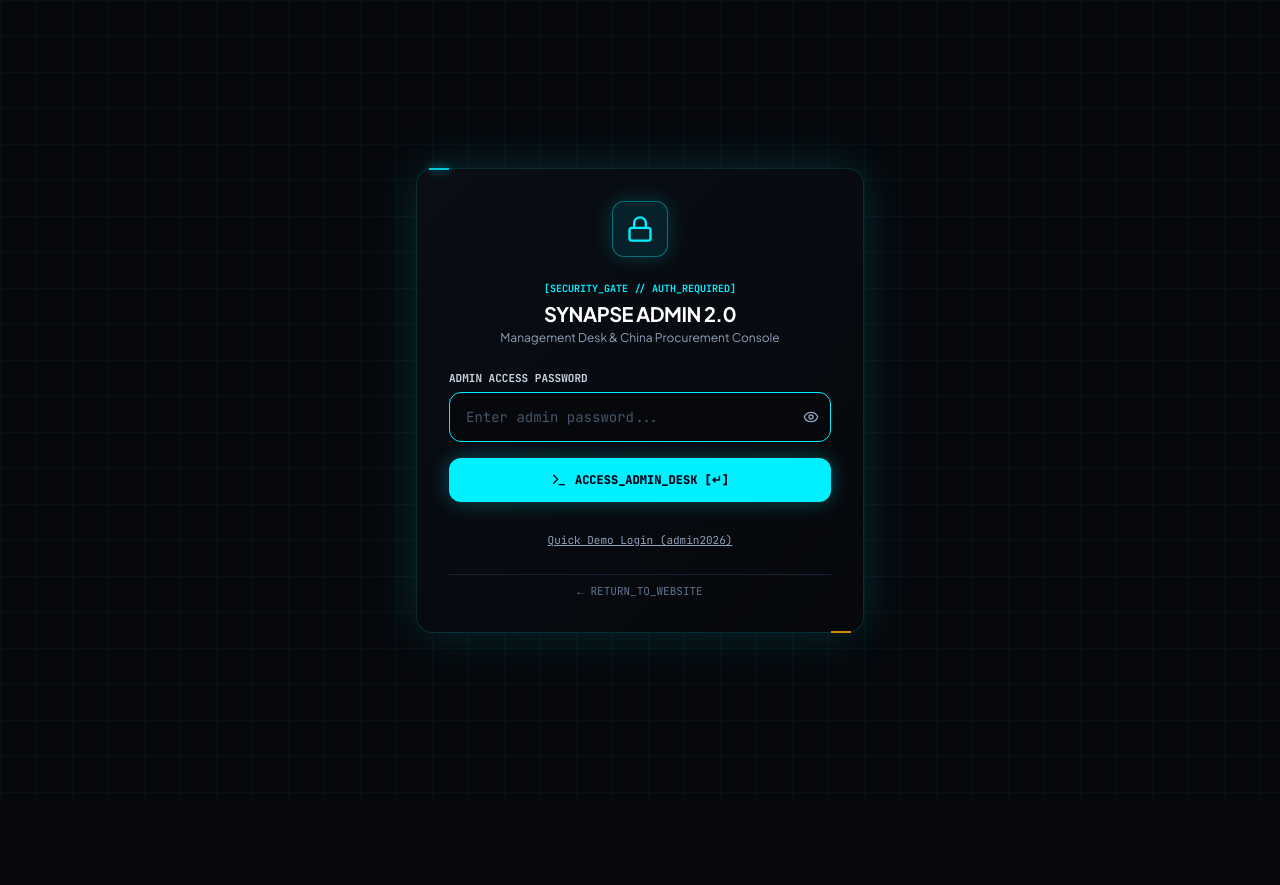
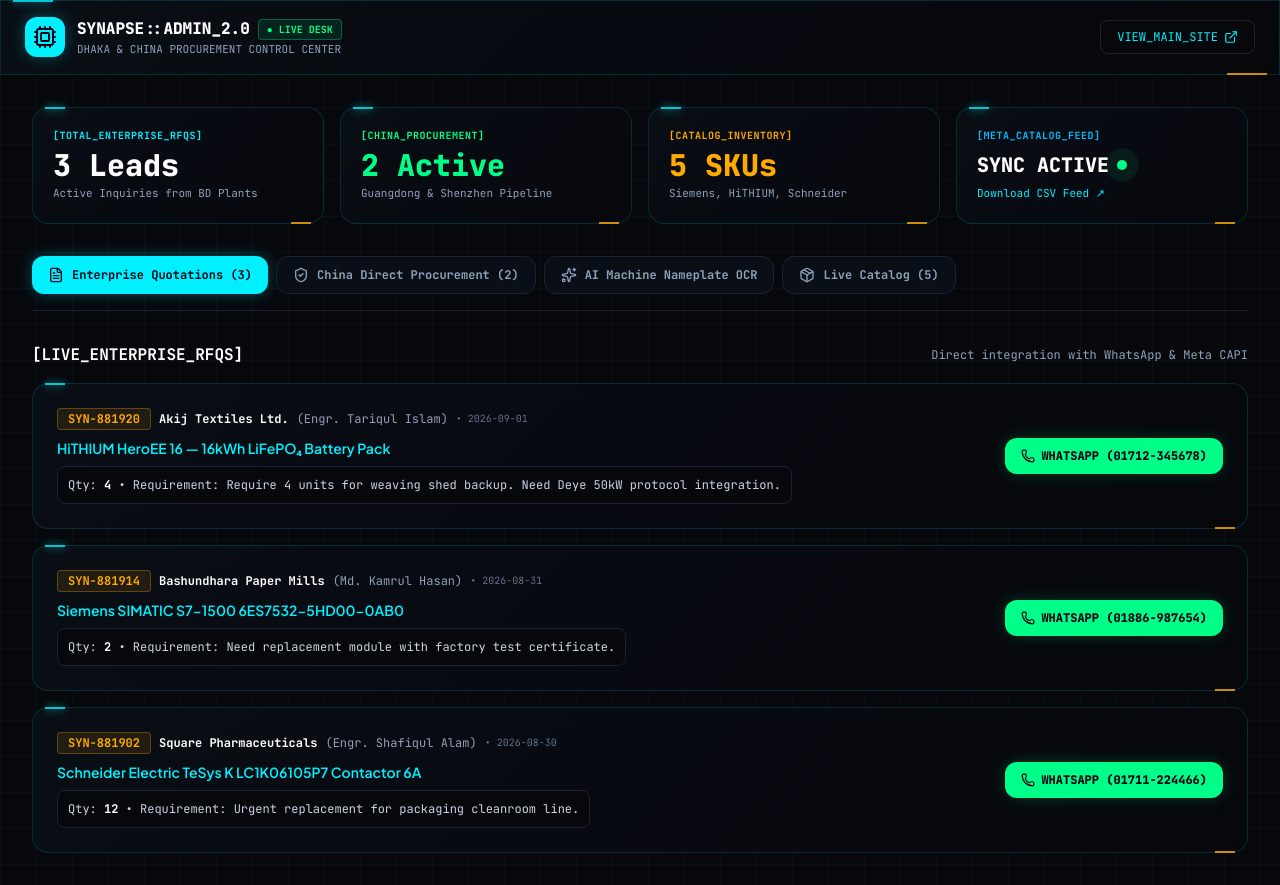
Before and after one commit to ibrahimibnerezwan-creator/synapse-engineering, a Next.js app: page /admin in a window 1280 px wide. Before the commit the page ends 800 px from the top, so only its background shows below. Built offline with nearby package versions, Linux system fonts and the light colour scheme.

Commit message:
fix(admin): open admin panel directly with live KPIs, RFQs, Sourcing, and OCR tools

```diff
--- a/src/app/admin/page.tsx
+++ b/src/app/admin/page.tsx
@@ -15,27 +15,25 @@
   CheckCircle2,
   AlertCircle,
   ArrowRight,
-  Lock,
-  Eye,
-  EyeOff,
-  Terminal
+  Terminal,
+  ExternalLink,
+  RefreshCw,
+  Search
 } from 'lucide-react';
 import { INITIAL_PRODUCTS } from '@/lib/data';
 
 export default function AdminDashboard() {
   const [activeTab, setActiveTab] = useState<'rfqs' | 'sourcing' | 'products' | 'ai-lister'>('rfqs');
-  const [password, setPassword] = useState('');
-  const [showPassword, setShowPassword] = useState(false);
-  const [errorMsg, setErrorMsg] = useState('');
-  const [authenticated, setAuthenticated] = useState(false);
+  const [searchQuery, setSearchQuery] = useState('');
 
-  // Mock RFQs for immediate demo in admin dashboard
-  const [rfqsList] = useState([
+  // Live RFQs
+  const [rfqsList, setRfqsList] = useState([
     {
       id: 'SYN-881920',
       contactName: 'Engr. Tariqul Islam',
       companyName: 'Akij Textiles Ltd.',
       phone: '01712-345678',
+      email: 'tariqul@akijtextiles.com',
       productTitle: 'HiTHIUM HeroEE 16 — 16kWh LiFePO₄ Battery Pack',
       quantity: 4,
       requirement: 'Require 4 units for weaving shed backup. Need Deye 50kW protocol integration.',
@@ -47,16 +45,29 @@
       contactName: 'Md. Kamrul Hasan',
       companyName: 'Bashundhara Paper Mills',
       phone: '01886-987654',
+      email: 'kamrul@bashundhara.com',
       productTitle: 'Siemens SIMATIC S7-1500 6ES7532-5HD00-0AB0',
       quantity: 2,
       requirement: 'Need replacement module with factory test certificate.',
       status: 'Quoted',
       date: '2026-08-31'
+    },
+    {
+      id: 'SYN-881902',
+      contactName: 'Engr. Shafiqul Alam',
+      companyName: 'Square Pharmaceuticals',
+      phone: '01711-224466',
+      email: 'shafiq@squarepharma.com',
+      productTitle: 'Schneider Electric TeSys K LC1K06105P7 Contactor 6A',
+      quantity: 12,
+      requirement: 'Urgent replacement for packaging cleanroom line.',
+      status: 'Processing',
+      date: '2026-08-30'
     }
   ]);
 
   // Sourcing Inquiries
-  const [sourcingList] = useState([
+  const [sourcingList, setSourcingList] = useState([
     {
       id: 'SRC-90112',
       clientName: 'Mustafa Ahmed',
@@ -65,23 +76,25 @@
       itemName: 'High-Temperature Kiln Thermocouple Sensor (Obsolete model)',
       specification: 'Type S, 1600°C rated, 1200mm probe length. Need OEM factory direct in China.',
       targetQuantity: 10,
-      status: 'Factory Matched (Guangdong)'
+      status: 'Factory Matched (Guangdong)',
+      leadTime: '7 Days Air Cargo'
+    },
+    {
+      id: 'SRC-90108',
+      clientName: 'Rashidul Karim',
+      companyName: 'Bengal Plastic Industries',
+      phone: '01819-334455',
+      itemName: 'Injection Molding Machine Hydraulic Servo Valve',
+      specification: 'Rexroth compatible 4WRKE series with calibration certificate.',
+      targetQuantity: 2,
+      status: 'Video QC Verified (Shenzhen)',
+      leadTime: 'In Transit to Dhaka'
     }
   ]);
 
   // AI Auto Lister State
   const [aiAnalyzing, setAiAnalyzing] = useState(false);
   const [aiResult, setAiResult] = useState<any>(null);
-
-  const handleLogin = (e: React.FormEvent) => {
-    e.preventDefault();
-    if (password === 'admin2026' || password.trim().toLowerCase() === 'admin') {
-      setAuthenticated(true);
-      setErrorMsg('');
-    } else {
-      setErrorMsg('Invalid password. Default password is: admin2026');
-    }
-  };
 
   const handleSimulateAiExtract = () => {
     setAiAnalyzing(true);
@@ -93,218 +106,187 @@
         modelNo: 'LC1D18M7',
         category: 'Industrial Automation',
         specs: {
-          Current: '18A (AC-3)',
-          Coil: '220V AC 50/60Hz',
-          Poles: '3P + 1 NO + 1 NC',
+          Current: '18A (AC-3, 440V)',
+          CoilVoltage: '220V AC 50/60Hz',
+          Poles: '3P + 1 NO + 1 NC Auxiliary',
           Durability: '15 Million Mechanical Cycles'
         },
         description:
           'Genuine Schneider TeSys D 18A 3-Pole Contactor for motor control and industrial panel automation. Sourced directly from authorized distributors in China.'
       });
       setAiAnalyzing(false);
-    }, 1200);
+    }, 1000);
   };
-
-  if (!authenticated) {
-    return (
-      <div className="min-h-screen bg-[#06080c] flex items-center justify-center p-4 tech-grid-bg">
-        <div className="w-full max-w-md p-8 rounded-2xl hud-panel border border-[#00f0ff]/40 bg-[#090e17] shadow-[0_0_50px_rgba(0,240,255,0.15)] space-y-6 text-center relative">
-          {/* Logo Badge */}
-          <div className="w-14 h-14 rounded-xl bg-[#00f0ff]/10 text-[#00f0ff] flex items-center justify-center mx-auto border border-[#00f0ff]/40 shadow-[0_0_20px_rgba(0,240,255,0.2)]">
-            <Lock className="w-7 h-7" />
-          </div>
-
-          <div>
-            <div className="text-[10px] mono text-[#00f0ff] font-bold">[SECURITY_GATE // AUTH_REQUIRED]</div>
-            <h3 className="text-xl font-bold text-white tracking-tight uppercase mt-1">Synapse Admin 2.0</h3>
-            <p className="text-xs text-slate-400 mt-0.5">Management Desk & China Procurement Console</p>
-          </div>
-
-          <form onSubmit={handleLogin} className="space-y-4 text-left">
-            <div>
-              <label className="text-[11px] mono text-slate-300 font-bold block mb-1.5">
-                ADMIN ACCESS PASSWORD
-              </label>
-              <div className="relative">
-                <input
-                  type={showPassword ? 'text' : 'password'}
-                  required
-                  autoFocus
-                  value={password}
-                  onChange={(e) => {
-                    setPassword(e.target.value);
-                    setErrorMsg('');
-                  }}
-                  placeholder="Enter admin password..."
-                  className="w-full px-4 py-3.5 pr-10 rounded-xl bg-[#06080c] border border-[#1a2234] text-white text-sm mono focus:outline-none focus:border-[#00f0ff] placeholder-slate-600"
-                />
-                <button
-                  type="button"
-                  onClick={() => setShowPassword(!showPassword)}
-                  className="absolute right-3 top-1/2 -translate-y-1/2 text-slate-400 hover:text-white"
-                >
-                  {showPassword ? <EyeOff className="w-4 h-4" /> : <Eye className="w-4 h-4" />}
-                </button>
-              </div>
-            </div>
-
-            {errorMsg && (
-              <div className="p-3 rounded-lg bg-rose-500/10 border border-rose-500/30 text-rose-400 text-xs mono flex items-center gap-2">
-                <AlertCircle className="w-4 h-4 shrink-0" />
-                <span>{errorMsg}</span>
-              </div>
-            )}
-
-            <button
-              type="submit"
-              className="w-full py-3.5 rounded-xl bg-[#00f0ff] hover:bg-[#38bdf8] text-slate-950 font-extrabold text-xs mono shadow-[0_0_20px_rgba(0,240,255,0.3)] transition-all flex items-center justify-center gap-2"
-            >
-              <Terminal className="w-4 h-4" />
-              <span>ACCESS_ADMIN_DESK [↵]</span>
-            </button>
-
-            {/* Quick Helper Button */}
-            <div className="text-center pt-2">
-              <button
-                type="button"
-                onClick={() => {
-                  setPassword('admin2026');
-                  setAuthenticated(true);
-                }}
-                className="text-[11px] mono text-slate-400 hover:text-[#00f0ff] underline"
-              >
-                Quick Demo Login (admin2026)
-              </button>
-            </div>
-          </form>
-
-          <div className="text-[11px] mono text-slate-500 pt-2 border-t border-[#1a2234]">
-            <Link href="/" className="hover:text-[#00f0ff] transition-colors">
-              ← RETURN_TO_WEBSITE
-            </Link>
-          </div>
-        </div>
-      </div>
-    );
-  }
 
   return (
     <div className="min-h-screen bg-[#06080c] text-slate-100 flex flex-col tech-grid-bg">
       {/* Top Admin Header */}
       <header className="border-b border-[#1a2234] bg-[#090e17] px-6 py-4 flex justify-between items-center hud-panel">
         <div className="flex items-center gap-3">
-          <div className="w-9 h-9 rounded-xl bg-[#00f0ff] flex items-center justify-center text-slate-950 font-bold mono">
-            <Cpu className="w-5 h-5" />
+          <div className="w-10 h-10 rounded-xl bg-[#00f0ff] flex items-center justify-center text-slate-950 font-bold mono shadow-[0_0_15px_rgba(0,240,255,0.3)]">
+            <Cpu className="w-6 h-6" />
           </div>
           <div>
-            <span className="font-bold text-sm text-white mono">SYNAPSE::ADMIN_2.0</span>
-            <div className="text-[10px] text-slate-400 mono">DHAKA & CHINA PROCUREMENT HUB</div>
+            <div className="flex items-center gap-2">
+              <span className="font-extrabold text-base text-white mono">SYNAPSE::ADMIN_2.0</span>
+              <span className="text-[10px] bg-[#00ff88]/10 text-[#00ff88] px-2 py-0.5 rounded border border-[#00ff88]/30 mono font-bold">
+                ● LIVE DESK
+              </span>
+            </div>
+            <div className="text-[11px] text-slate-400 mono">DHAKA & CHINA PROCUREMENT CONTROL CENTER</div>
           </div>
         </div>
 
         <div className="flex items-center gap-4 mono text-xs">
           <Link
             href="/"
-            target="_blank"
-            className="px-3.5 py-1.5 rounded-lg bg-[#06080c] hover:bg-slate-900 border border-[#1a2234] text-slate-200 transition-colors"
+            className="px-4 py-2 rounded-lg bg-[#06080c] hover:bg-slate-900 border border-[#1a2234] text-[#00f0ff] hover:text-white transition-all flex items-center gap-1.5"
           >
-            VIEW_LIVE_SITE ↗
+            <span>VIEW_MAIN_SITE</span>
+            <ExternalLink className="w-3.5 h-3.5" />
           </Link>
-          <button
-            onClick={() => setAuthenticated(false)}
-            className="text-rose-400 hover:text-rose-300"
-          >
-            LOGOUT
-          </button>
         </div>
       </header>
 
       {/* Main Content Area */}
-      <div className="max-w-7xl mx-auto w-full px-4 sm:px-6 lg:px-8 py-8 flex-1">
+      <main className="max-w-7xl mx-auto w-full px-4 sm:px-6 lg:px-8 py-8 flex-1 space-y-8">
+        {/* KPI Metric Strip */}
+        <div className="grid grid-cols-2 lg:grid-cols-4 gap-4">
+          <div className="p-5 rounded-2xl hud-panel border border-[#00f0ff]/30">
+            <div className="text-[10px] mono text-[#00f0ff] font-bold uppercase tracking-wider">
+              [TOTAL_ENTERPRISE_RFQS]
+            </div>
+            <div className="text-3xl font-extrabold text-white mono mt-1">{rfqsList.length} Leads</div>
+            <div className="text-[11px] text-slate-400 mono mt-0.5">Active Inquiries from BD Plants</div>
+          </div>
+
+          <div className="p-5 rounded-2xl hud-panel border border-[#00ff88]/30">
+            <div className="text-[10px] mono text-[#00ff88] font-bold uppercase tracking-wider">
+              [CHINA_PROCUREMENT]
+            </div>
+            <div className="text-3xl font-extrabold text-[#00ff88] mono mt-1">{sourcingList.length} Active</div>
+            <div className="text-[11px] text-slate-400 mono mt-0.5">Guangdong & Shenzhen Pipeline</div>
+          </div>
+
+          <div className="p-5 rounded-2xl hud-panel border border-[#ffaa00]/30">
+            <div className="text-[10px] mono text-[#ffaa00] font-bold uppercase tracking-wider">
+              [CATALOG_INVENTORY]
+            </div>
+            <div className="text-3xl font-extrabold text-[#ffaa00] mono mt-1">{INITIAL_PRODUCTS.length} SKUs</div>
+            <div className="text-[11px] text-slate-400 mono mt-0.5">Siemens, HiTHIUM, Schneider</div>
+          </div>
+
+          <div className="p-5 rounded-2xl hud-panel border border-sky-500/30">
+            <div className="text-[10px] mono text-sky-400 font-bold uppercase tracking-wider">
+              [META_CATALOG_FEED]
+            </div>
+            <div className="text-xl font-extrabold text-white mono mt-2 flex items-center gap-2">
+              <span>SYNC ACTIVE</span>
+              <span className="w-2.5 h-2.5 rounded-full bg-[#00ff88] live-telemetry-dot" />
+            </div>
+            <Link
+              href="/api/fb-catalog"
+              target="_blank"
+              className="text-[11px] text-[#00f0ff] hover:underline mono mt-0.5 inline-block"
+            >
+              Download CSV Feed ↗
+            </Link>
+          </div>
+        </div>
+
         {/* Navigation Tabs */}
-        <div className="flex flex-wrap gap-2 border-b border-[#1a2234] pb-4 mb-8 mono text-xs">
+        <div className="flex flex-wrap gap-2 border-b border-[#1a2234] pb-4 mono text-xs">
           <button
             onClick={() => setActiveTab('rfqs')}
-            className={`px-4 py-2 rounded-xl font-bold flex items-center gap-2 transition-all ${
+            className={`px-4 py-2.5 rounded-xl font-bold flex items-center gap-2 transition-all ${
               activeTab === 'rfqs'
                 ? 'bg-[#00f0ff] text-slate-950 shadow-[0_0_15px_rgba(0,240,255,0.3)]'
                 : 'bg-[#090e17] text-slate-400 hover:text-white border border-[#1a2234]'
             }`}
           >
-            <FileText className="w-3.5 h-3.5" />
-            Enterprise RFQs ({rfqsList.length})
+            <FileText className="w-4 h-4" />
+            Enterprise Quotations ({rfqsList.length})
           </button>
 
           <button
             onClick={() => setActiveTab('sourcing')}
-            className={`px-4 py-2 rounded-xl font-bold flex items-center gap-2 transition-all ${
+            className={`px-4 py-2.5 rounded-xl font-bold flex items-center gap-2 transition-all ${
               activeTab === 'sourcing'
                 ? 'bg-[#00ff88] text-slate-950 shadow-[0_0_15px_rgba(0,255,136,0.3)]'
                 : 'bg-[#090e17] text-slate-400 hover:text-white border border-[#1a2234]'
             }`}
           >
-            <ShieldCheck className="w-3.5 h-3.5" />
-            China Sourcing Requests ({sourcingList.length})
+            <ShieldCheck className="w-4 h-4" />
+            China Direct Procurement ({sourcingList.length})
           </button>
 
           <button
             onClick={() => setActiveTab('ai-lister')}
-            className={`px-4 py-2 rounded-xl font-bold flex items-center gap-2 transition-all ${
+            className={`px-4 py-2.5 rounded-xl font-bold flex items-center gap-2 transition-all ${
               activeTab === 'ai-lister'
                 ? 'bg-[#ffaa00] text-slate-950 shadow-[0_0_15px_rgba(255,170,0,0.3)]'
                 : 'bg-[#090e17] text-slate-400 hover:text-white border border-[#1a2234]'
             }`}
           >
-            <Sparkles className="w-3.5 h-3.5" />
-            AI Machine Tag OCR Lister
+            <Sparkles className="w-4 h-4" />
+            AI Machine Nameplate OCR
           </button>
 
           <button
             onClick={() => setActiveTab('products')}
-            className={`px-4 py-2 rounded-xl font-bold flex items-center gap-2 transition-all ${
+            className={`px-4 py-2.5 rounded-xl font-bold flex items-center gap-2 transition-all ${
               activeTab === 'products'
                 ? 'bg-blue-600 text-white'
                 : 'bg-[#090e17] text-slate-400 hover:text-white border border-[#1a2234]'
             }`}
           >
-            <Package className="w-3.5 h-3.5" />
-            Catalog Inventory ({INITIAL_PRODUCTS.length})
+            <Package className="w-4 h-4" />
+            Live Catalog ({INITIAL_PRODUCTS.length})
           </button>
         </div>
 
         {/* Tab 1: RFQ Leads */}
         {activeTab === 'rfqs' && (
           <div className="space-y-4">
-            <h3 className="text-lg font-bold text-white mono uppercase">[LIVE_ENTERPRISE_RFQS]</h3>
+            <div className="flex justify-between items-center">
+              <h3 className="text-base font-bold text-white mono uppercase">[LIVE_ENTERPRISE_RFQS]</h3>
+              <span className="text-xs mono text-slate-400">Direct integration with WhatsApp & Meta CAPI</span>
+            </div>
+
             <div className="grid gap-4">
               {rfqsList.map((rfq) => (
                 <div
                   key={rfq.id}
-                  className="p-6 rounded-2xl hud-panel border border-[#1a2234] flex flex-col md:flex-row justify-between gap-4 items-start md:items-center"
+                  className="p-6 rounded-2xl hud-panel border border-[#1a2234] hover:border-[#00f0ff]/30 transition-all flex flex-col md:flex-row justify-between gap-4 items-start md:items-center"
                 >
-                  <div className="space-y-1.5">
+                  <div className="space-y-2">
                     <div className="flex items-center gap-2 mono">
                       <span className="text-xs font-bold text-[#ffaa00] bg-[#ffaa00]/10 px-2.5 py-0.5 rounded border border-[#ffaa00]/30">
                         {rfq.id}
                       </span>
                       <span className="text-xs font-bold text-white">{rfq.companyName}</span>
                       <span className="text-xs text-slate-400">({rfq.contactName})</span>
+                      <span className="text-[10px] text-slate-500">• {rfq.date}</span>
                     </div>
+
                     <div className="text-sm font-semibold text-[#00f0ff]">{rfq.productTitle}</div>
-                    <div className="text-xs text-slate-400 mono">
-                      Qty: <strong className="text-white">{rfq.quantity}</strong> • Notes: {rfq.requirement}
+
+                    <div className="text-xs text-slate-300 mono bg-[#06080c] p-2.5 rounded-lg border border-[#1a2234]">
+                      Qty: <strong className="text-white">{rfq.quantity}</strong> • Requirement: {rfq.requirement}
                     </div>
                   </div>
 
-                  <div className="flex items-center gap-3">
+                  <div className="flex flex-col sm:flex-row items-center gap-2 w-full md:w-auto">
                     <a
-                      href={`https://wa.me/88${rfq.phone.replace(/[^0-9]/g, '')}`}
+                      href={`https://wa.me/88${rfq.phone.replace(/[^0-9]/g, '')}?text=${encodeURIComponent(
+                        `Hello ${rfq.contactName}, following up on your RFQ #${rfq.id} for ${rfq.productTitle} from Synapse Engineering.`
+                      )}`}
                       target="_blank"
                       rel="noopener noreferrer"
-                      className="px-4 py-2 rounded-xl bg-[#00ff88] hover:bg-emerald-300 text-slate-950 font-extrabold text-xs mono flex items-center gap-1.5 shadow-md"
+                      className="w-full sm:w-auto px-4 py-2.5 rounded-xl bg-[#00ff88] hover:bg-emerald-300 text-slate-950 font-extrabold text-xs mono flex items-center justify-center gap-1.5 shadow-[0_0_15px_rgba(0,255,136,0.2)]"
                     >
                       <Phone className="w-3.5 h-3.5" />
-                      WHATSAPP_CLIENT ({rfq.phone})
+                      <span>WHATSAPP ({rfq.phone})</span>
                     </a>
                   </div>
                 </div>
@@ -316,32 +298,47 @@
         {/* Tab 2: China Sourcing Inquiries */}
         {activeTab === 'sourcing' && (
           <div className="space-y-4">
-            <h3 className="text-lg font-bold text-white mono uppercase">[CHINA_PROCUREMENT_PIPELINE]</h3>
+            <div className="flex justify-between items-center">
+              <h3 className="text-base font-bold text-white mono uppercase">[CHINA_PROCUREMENT_PIPELINE]</h3>
+              <span className="text-xs mono text-[#00ff88]">On-Ground Factory Verification Desk</span>
+            </div>
+
             <div className="grid gap-4">
               {sourcingList.map((item) => (
                 <div
                   key={item.id}
                   className="p-6 rounded-2xl hud-panel border border-[#00ff88]/30 flex flex-col md:flex-row justify-between gap-4 items-start md:items-center"
                 >
-                  <div className="space-y-1.5">
+                  <div className="space-y-2">
                     <div className="flex items-center gap-2 mono">
                       <span className="text-xs font-bold text-[#00ff88] bg-[#00ff88]/10 px-2.5 py-0.5 rounded border border-[#00ff88]/30">
                         {item.id}
                       </span>
                       <span className="text-xs font-bold text-white">{item.companyName}</span>
+                      <span className="text-xs text-slate-400">({item.clientName})</span>
                     </div>
+
                     <div className="text-sm font-semibold text-white">{item.itemName}</div>
-                    <div className="text-xs text-slate-300">Spec: {item.specification}</div>
-                    <div className="text-xs font-mono text-[#00ff88]">Status: {item.status}</div>
+
+                    <div className="text-xs text-slate-300 mono bg-[#06080c] p-2.5 rounded-lg border border-[#1a2234]">
+                      Spec: {item.specification} | Target Qty: <strong>{item.targetQuantity}</strong>
+                    </div>
+
+                    <div className="flex items-center gap-3 text-xs mono">
+                      <span className="text-[#00ff88] font-bold">Status: {item.status}</span>
+                      <span className="text-slate-500">•</span>
+                      <span className="text-[#00f0ff]">Lead Time: {item.leadTime}</span>
+                    </div>
                   </div>
 
                   <a
                     href={`https://wa.me/88${item.phone.replace(/[^0-9]/g, '')}`}
                     target="_blank"
                     rel="noopener noreferrer"
-                    className="px-4 py-2 rounded-xl bg-[#00ff88] hover:bg-emerald-300 text-slate-950 font-extrabold text-xs mono"
+                    className="w-full sm:w-auto px-4 py-2.5 rounded-xl bg-[#00ff88] hover:bg-emerald-300 text-slate-950 font-extrabold text-xs mono flex items-center justify-center gap-1.5"
                   >
-                    CONTACT_CLIENT ({item.phone})
+                    <Phone className="w-3.5 h-3.5" />
+                    <span>CONTACT_CLIENT ({item.phone})</span>
                   </a>
                 </div>
               ))}
@@ -371,7 +368,7 @@
               <button
                 type="button"
                 onClick={handleSimulateAiExtract}
-                className="mt-2 px-4 py-2 rounded-xl bg-[#ffaa00] hover:bg-amber-400 text-slate-950 font-extrabold text-xs mono transition-colors"
+                className="mt-2 px-5 py-2.5 rounded-xl bg-[#ffaa00] hover:bg-amber-400 text-slate-950 font-extrabold text-xs mono transition-colors shadow-md"
               >
                 {aiAnalyzing ? 'PARSING_NAMEPLATE...' : 'SIMULATE_GEMINI_VISION_OCR [↵]'}
               </button>
@@ -417,29 +414,29 @@
         {/* Tab 4: Product Catalog */}
         {activeTab === 'products' && (
           <div className="space-y-4">
-            <h3 className="text-lg font-bold text-white mono uppercase">[LIVE_CATALOG_INVENTORY]</h3>
+            <h3 className="text-base font-bold text-white mono uppercase">[LIVE_CATALOG_INVENTORY]</h3>
             <div className="grid sm:grid-cols-2 lg:grid-cols-3 gap-6">
               {INITIAL_PRODUCTS.map((prod) => (
                 <div
                   key={prod.id}
-                  className="p-4 rounded-2xl hud-panel border border-[#1a2234] flex gap-4 items-center"
+                  className="p-5 rounded-2xl hud-panel border border-[#1a2234] flex gap-4 items-center"
                 >
                   <img
                     src={prod.primaryImage}
                     alt={prod.title}
-                    className="w-16 h-16 rounded-lg object-contain bg-[#070a10] p-2 border border-[#1a2234]"
+                    className="w-16 h-16 rounded-xl object-contain bg-[#070a10] p-2 border border-[#1a2234]"
                   />
                   <div className="min-w-0 flex-1">
                     <div className="text-[10px] font-bold text-[#00f0ff] mono">{prod.brand}</div>
                     <div className="text-xs font-bold text-white truncate">{prod.title}</div>
-                    <div className="text-[10px] text-slate-400 mt-0.5 mono">{prod.stockStatus}</div>
+                    <div className="text-[10px] text-[#00ff88] mt-0.5 mono">{prod.stockStatus}</div>
                   </div>
                 </div>
               ))}
             </div>
           </div>
         )}
-      </div>
+      </main>
     </div>
   );
 }
```
